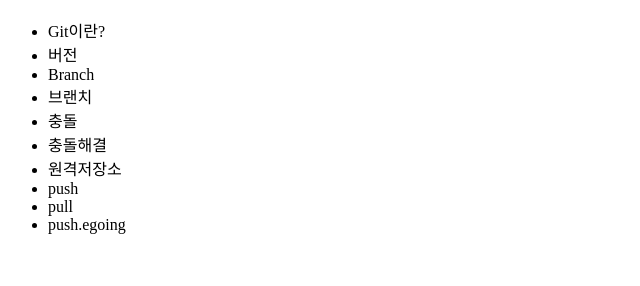
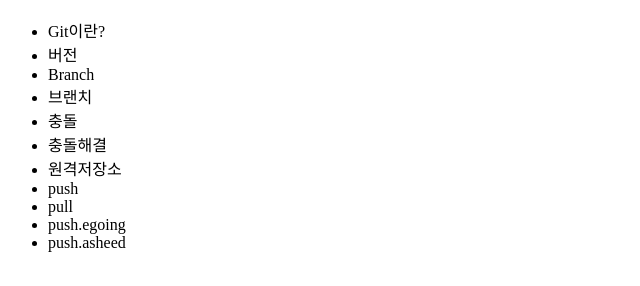
Before and after one commit to asheed/test_opentutorials, a plain HTML site: page index.html in a window 1280 px wide. Shown: the part 48-334 px from the top of the page, without its empty margins (0-640 px from the left). Drawn offline with Linux system fonts and the light colour scheme.

Commit message:
add push.asheed

```diff
--- a/index.html
+++ b/index.html
@@ -20,6 +20,7 @@
             <li>push</li>
             <li>pull</li>
             <li>push.egoing</li>
+            <li>push.asheed</li>
         </ul>
     </body>
 </html>
```
